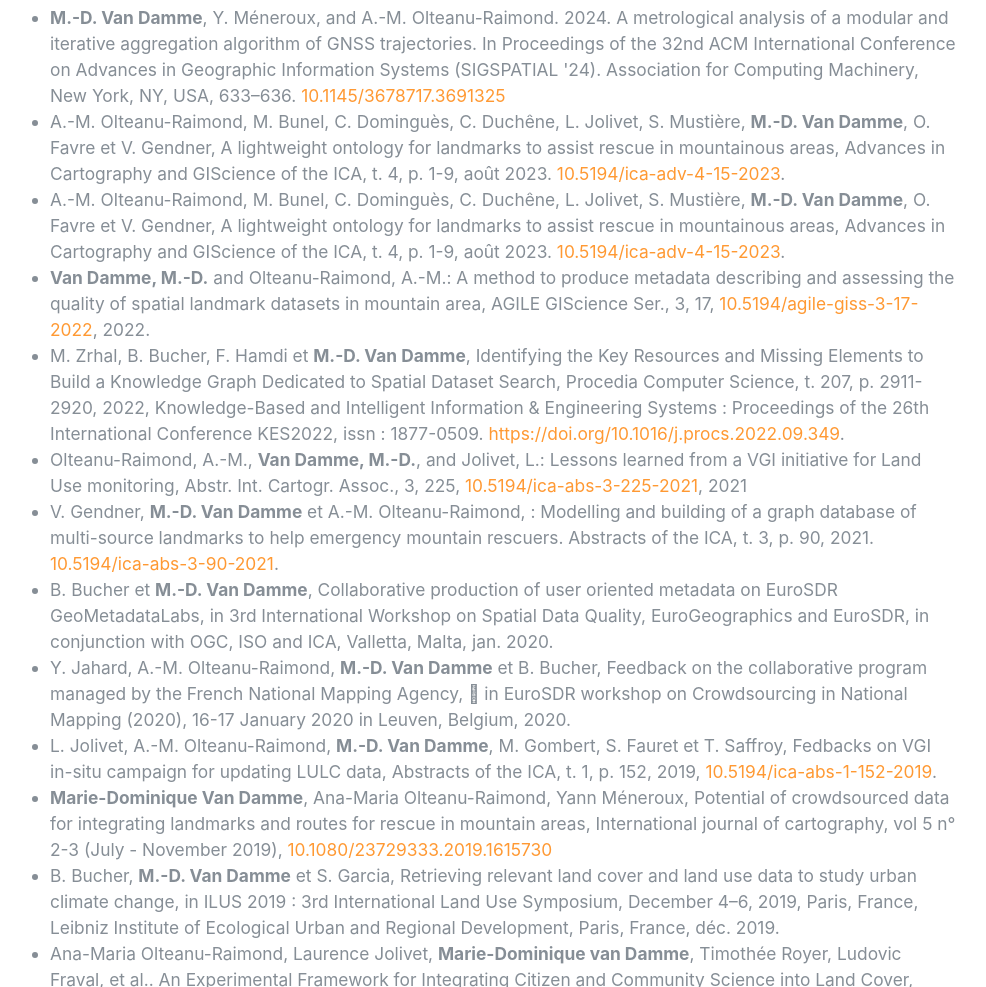
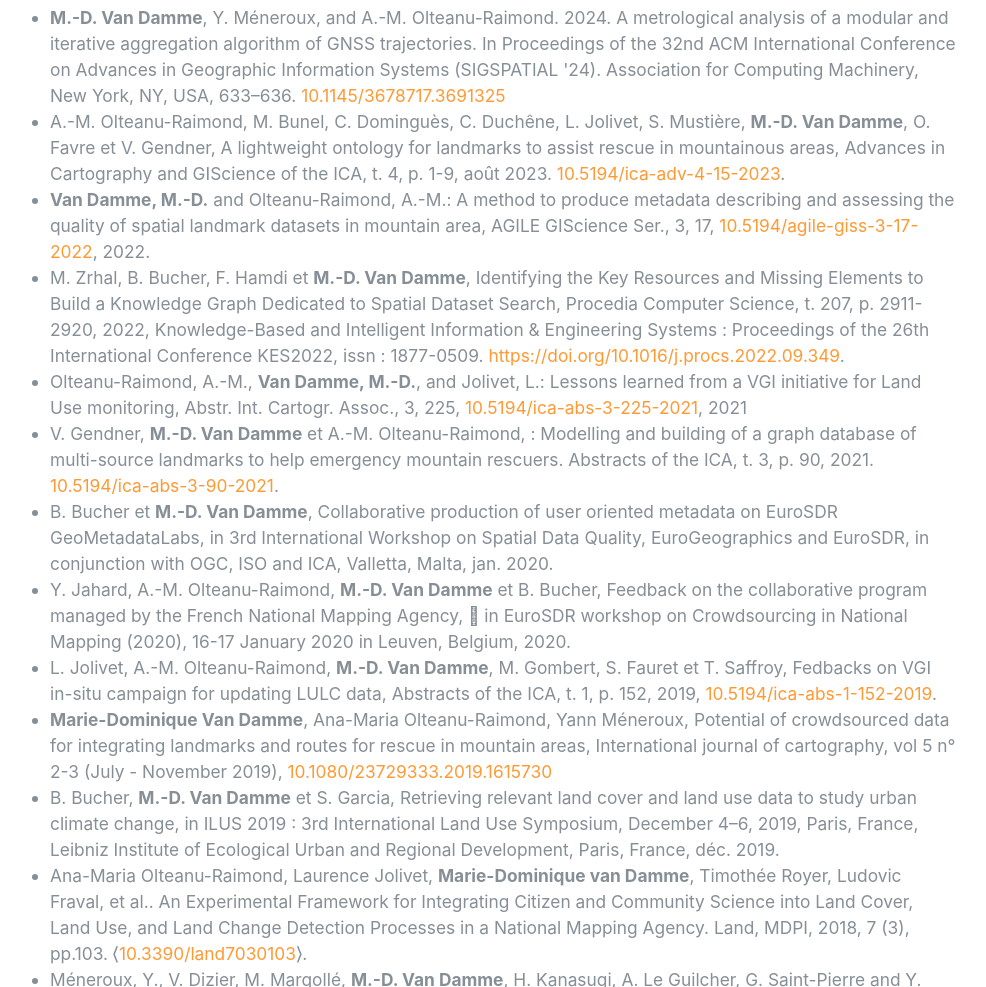
Before and after one commit to umrlastig/mdvandamme, a plain HTML site: page index.html in a window 1280 px wide. Shown: the part 8075-9062 px from the top of the page, without its empty margins (272-1258 px from the left). Drawn offline with nearby package versions, Linux system fonts and the light colour scheme; no server answers; files whose address does not match are found by name; a web font is replaced by a local one.

Commit message:
mise a jour de ma page web

```diff
--- a/index.html
+++ b/index.html
@@ -590,8 +590,6 @@
 
         <li id="pubJ">A.-M. Olteanu-Raimond, M. Bunel, C. Dominguès, C. Duchêne, L. Jolivet, S. Mustière, <b>M.-D. Van Damme</b>, O. Favre et V. Gendner, A lightweight ontology for landmarks to assist rescue in mountainous areas, Advances in Cartography and GIScience of the ICA, t. 4, p. 1-9, août 2023. <a href='https://doi.org/10.5194/ica-adv-4-15-2023'>10.5194/ica-adv-4-15-2023</a>.</li>
 
-        <li id="pubJ">A.-M. Olteanu-Raimond, M. Bunel, C. Dominguès, C. Duchêne, L. Jolivet, S. Mustière, <b>M.-D. Van Damme</b>, O. Favre et V. Gendner, A lightweight ontology for landmarks to assist rescue in mountainous areas, Advances in Cartography and GIScience of the ICA, t. 4, p. 1-9, août 2023. <a href='https://doi.org/10.5194/ica-adv-4-15-2023'>10.5194/ica-adv-4-15-2023</a>.</li>
-
         <li id="pubJ"><b>Van Damme, M.-D.</b> and Olteanu-Raimond, A.-M.: A method to produce metadata describing and assessing the quality of spatial landmark datasets in mountain area, AGILE GIScience Ser., 3, 17,
 			  <a href='https://doi.org/10.5194/agile-giss-3-17-2022'>10.5194/agile-giss-3-17-2022</a>, 2022.</li>
 
```
